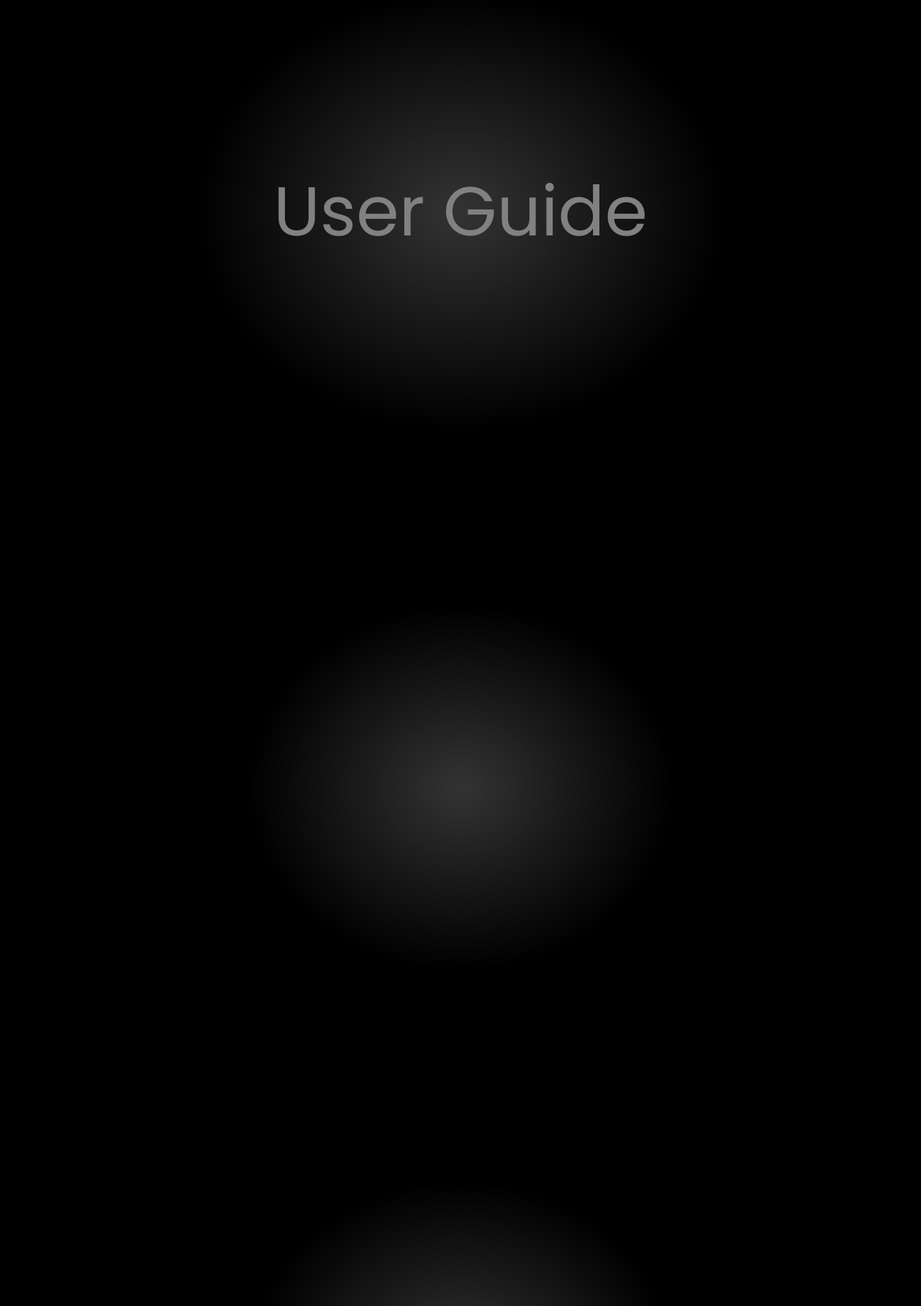
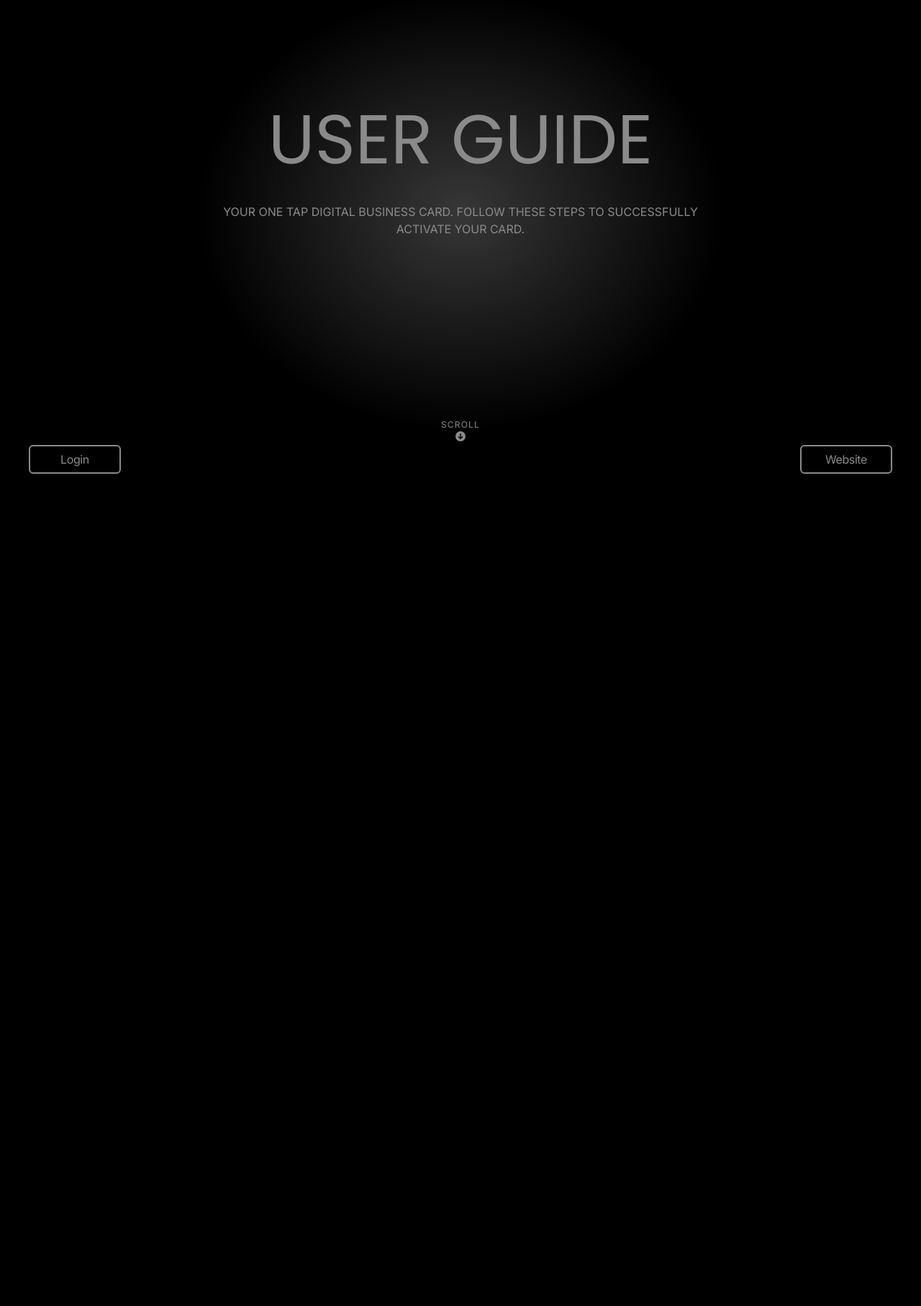
Before and after one commit to aqdhasali/User-Guide-WebPage, a Next.js app: page / in a window 1280 px wide. Shown: the part 106-1920 px from the top of the page at 72% size. Built offline with nearby package versions, Linux system fonts and the light colour scheme.

Commit message:
made changes

```diff
--- a/src/app/layout.js
+++ b/src/app/layout.js
@@ -14,7 +14,7 @@ import FinalProfile from "@/components/FinalProfile";
 
 
 const inter = Inter({
-  weight:'400',
+  weight:['400','500','600'],
   subsets:['cyrillic'],
 });
 
@@ -33,7 +33,6 @@ export default function RootLayout({ children }) {
       <meta name = "viewport" content= "width=device-width, initial-scale=1.0" className=""></meta>
         <Header />
         <SubHeaderOne />
-        <SubHeaderTwo />
         <CardActivation />
         <ContinueActivation />
         <ProfileCompletion />
--- a/src/components/CardActivation.js
+++ b/src/components/CardActivation.js
@@ -22,7 +22,7 @@ export default function CardActivation(){
                 duration:1,
                 opacity:0,
                 scale:0.2,
-                ease:"power2.inOut",
+                ease:"power2.Out",
                 scrollTrigger: {
                     trigger: cardContainer.current, // Trigger when this element scrolls into view
                     start: "top 70%",
@@ -43,7 +43,7 @@ export default function CardActivation(){
                 </div>
 
                 <div className="mt-4 text-center sm:text-left ">
-                    <h2 className="tracking-tight text-2xl font-semibold">Card Activation</h2>
+                    <h2 className="tracking-tight text-2xl font-bold">Card Activation</h2>
                     <h3 className="tracking-tight text-xl">You can choose either two of these options two successfully activate your card.</h3>
                 </div>
             </div>
--- a/src/components/FinalProfile.js
+++ b/src/components/FinalProfile.js
@@ -30,7 +30,7 @@ export default function FinalProfile(){
         <div className="bg-contain bg-center bg-radial-gradient bg-no-repeat m-10">
             <div className="flex flex-col justify-center items-center">
                 <div className="finalHeader" ref={finalHeader}>
-                    <h2 className="tracking-tight tracking-tighter text-center text-3xl font-semibold bg-gradient-to-r from-gray-50 to-gray-400 bg-clip-text text-transparent ">You're Ready To Go</h2>
+                    <h2 className="tracking-tight tracking-tighter text-center text-4xl font-semibold bg-gradient-to-r from-gray-50 to-gray-400 bg-clip-text text-transparent ">You're Ready To Go</h2>
                     <h3 className="tracking-tighter text-center text-xl font-semibold bg-gradient-to-r from-gray-50 to-gray-400 bg-clip-text text-transparent">Now Simply Tap Your Phone On Your Visitor's Phone</h3>
                 </div>
 
--- a/src/components/Footer.js
+++ b/src/components/Footer.js
@@ -14,12 +14,7 @@ export default function Footer(){
                     <h2 className="text-5xl bg-gradient-to-r from-gray-50 to-gray-400 bg-clip-text text-transparent">Trust-Quality-Dignity<br></br>-Connected</h2>
                     <h3>Want to learn more about us?Discover<br></br> our story and mission by clicking below!</h3>
                     <div className="flex gap-x-5">
-                        <div className="w-20 h-10 bg-white flex items-center justify-center rounded-md">
-                            <h3 className="tracking-tight text-slate-800 text-md text-center"><a href="https://app.primeq.co/">Login</a></h3>
-                        </div>
-                        <div className="bg-white w-20 flex items-center justify-center rounded-md">
-                            <h3 className="tracking-tight text-slate-800 text-md">Website</h3>
-                        </div>
+
                     </div>
                 </div>
             </div>
--- a/src/components/Header.js
+++ b/src/components/Header.js
@@ -4,6 +4,7 @@ import {Poppins} from "@next/font/google";
 import {useGSAP} from "@gsap/react";
 import {useRef} from "react";
 import gsap from "gsap";
+import {ScrollTrigger} from "gsap/all";
 
 const poppins = Poppins({
     weight:['200','400', '600','900'],
@@ -11,10 +12,11 @@ const poppins = Poppins({
   });
 
 
-gsap.registerPlugin(useGSAP)
+gsap.registerPlugin(useGSAP,ScrollTrigger)
 
 export default function Header(){
     const headerText = useRef()
+    const scroll = useRef()
 
 
     useGSAP(
@@ -24,13 +26,42 @@ export default function Header(){
                  opacity:0,
                  scale:0.2,
                  y:100,
-                 ease:"power2.inOut",
+                 ease:"power3.out",
                  transformOrigin:"center center",
                 });
-        })
+
+            gsap.from(scroll.current,
+                {duration: 2,
+                y:200,
+                ease: "power2.out"
+            });
+        });
+
     return(
-        <div className="min-h-screen flex items-center justify-center text-center min-h-screen bg-cover bg-radial-gradient bg-center animate-pulse bg-no-repeat sm:bg-auto lg:bg-auto" ref={headerText}>
-            <h1 className={`${poppins.className} headerText text-4xl lg:text-8xl sm:text-5xl md:text-6xl `}>User Guide</h1>
+        <div className="flex flex-col justify-between min-h-screen bg-cover bg-radial-gradient bg-center animate-pulse bg-no-repeat sm:bg-auto lg:bg-auto" ref={headerText}>
+            <div className="flex flex-grow flex-col gap-10 items-center justify-center text-center">
+                <h1 className={`${poppins.className} uppercase headerText text-8xl lg:text-8xl`}>User Guide</h1>
+                <h4 className="headerText uppercase text-md">Your One Tap Digital Business Card. Follow these steps to successfully<br></br>activate your card. </h4>
+            </div>
+
+
+            <div className="flex justify-between items-center " ref={scroll}>
+                <div className="ml-10 w-32 h-10 border-2 border-white hover:bg-zinc-900 rounded-md flex items-center justify-center rounded-md hover:bg-zinc-900 transition duration-300">
+                    <h3 className="tracking-tight text-md">Login</h3>
+                </div>
+
+
+                <div className="scroll flex flex-col items-center justify-center mb-20" ref={scroll}>
+                    <div className="text-xs tracking-widest uppercase">scroll</div>
+                    <svg className="w-5" xmlns="http://www.w3.org/2000/svg" viewBox="0 0 16 16" fill="currentColor" class="size-4">
+                        <path fill-rule="evenodd" d="M8 15A7 7 0 1 0 8 1a7 7 0 0 0 0 14Zm.75-10.25a.75.75 0 0 0-1.5 0v4.69L6.03 8.22a.75.75 0 0 0-1.06 1.06l2.5 2.5a.75.75 0 0 0 1.06 0l2.5-2.5a.75.75 0 1 0-1.06-1.06L8.75 9.44V4.75Z" clip-rule="evenodd" />
+                    </svg>
+                </div>
+
+                <div className="mr-10 w-32 h-10 border-2 border-white  rounded-md flex items-center justify-center rounded-md hover:bg-zinc-900 transition duration-300" ref={scroll}>
+                    <h3 className="tracking-tight text-md">Website</h3>
+                </div>
+            </div>
         </div>
 
     )
--- a/src/components/SubHeaderOne.js
+++ b/src/components/SubHeaderOne.js
@@ -30,9 +30,8 @@ export default function SubHeaderOne(){
                 ease:"power2.inOut",
                 scrollTrigger: {
                     trigger: subHeaderTextOne.current, // Trigger when this element scrolls into view
-                    start: "top 80%", // When the top of the element is 80% down the viewport
-                    end:"bottom 20%",
-                    scrub: 3, // Smooth animation while scrolling
+                    start: "top 100%", // When the top of the element is 80% down the viewport
+                    scrub: 2, // Smooth animation while scrolling
                     markers: false, // Set to true for debugging markers
                     transformOrigin:"center center"
                   },
@@ -41,8 +40,10 @@ export default function SubHeaderOne(){
         })
 
     return(
-        <div className="flex items-center justify-center min-h-screen bg-radial-gradient-md bg-center bg-contain animate-pulse bg-no-repeat" >
-            <h2 className={`${poppins.className} subHeaderTextOne tracking-tighter text-center text-4xl lg:text-3xl font-semibold bg-gradient-to-r from-gray-50 to-gray-400 bg-clip-text text-transparent break-words`} ref={subHeaderTextOne}>Your One Tap Digital<br></br>Business Card</h2>
+        <div className="hidden lg:block flex m-20 items-center justify-center min-h-screen" ref={subHeaderTextOne} >
+            <div className="lg:w-full h-full bg-zinc-900 border-2">
+                <img className="w-full hidden lg:block" src="Header.gif" ></img>
+            </div>
         </div>
     )
 }
--- a/src/components/SubHeaderTwo.js
+++ b/src/components/SubHeaderTwo.js
@@ -40,7 +40,7 @@ export default function SubHeaderOne(){
 
     return(
         <div className="flex items-center justify-center min-h-screen bg-radial-gradient-md bg-center bg-contain animate-pulse bg-no-repeat" >
-            <h2 className={`${poppins.className} subHeaderTextTwo tracking-tighter text-center text-4xl lg:text-3xl font-semibold bg-gradient-to-r from-gray-50 to-gray-400 bg-clip-text text-transparent break-words`} ref={subHeaderTextTwo}>Follow these steps to successfully<br></br>activate your card.</h2>
+            <h2 className={`${poppins.className} subHeaderTextTwo tracking-tighter text-center text-4xl lg:text-3xl font-semibold bg-gradient-to-r from-gray-50 to-gray-400 bg-clip-text text-transparent break-words`} ref={subHeaderTextTwo}></h2>
         </div>
     )
 }
```
Also changed, not shown: 1 other file (tests, documents, lock files or other folders).
